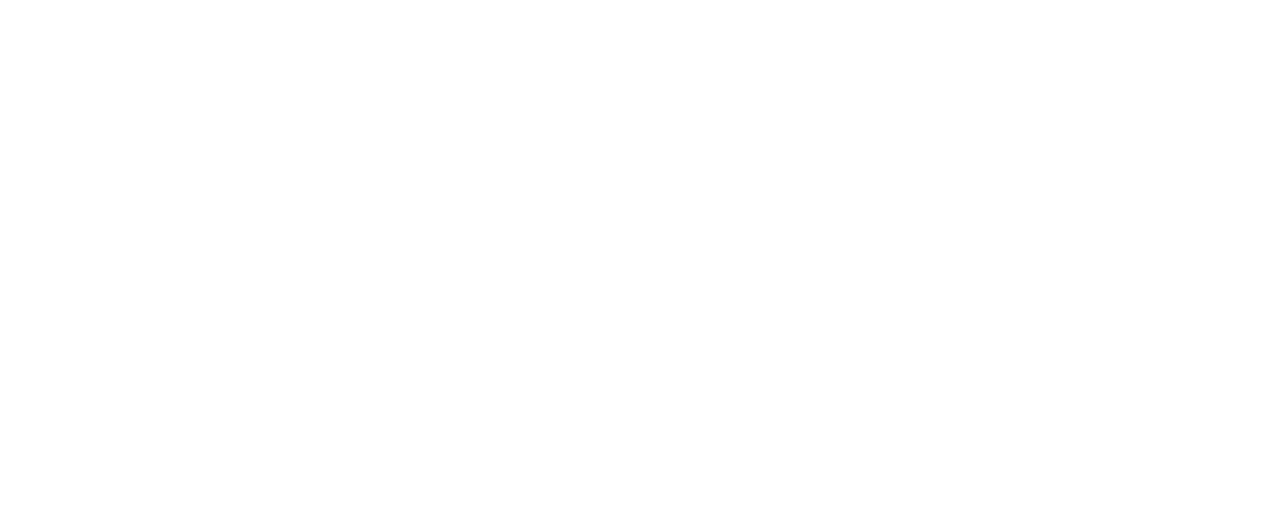
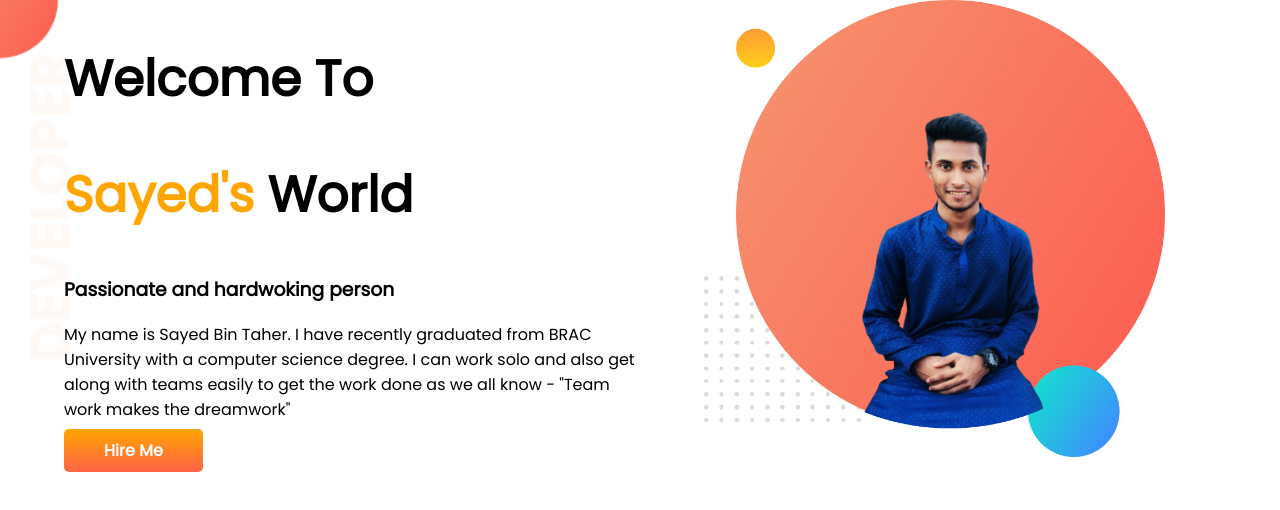
Before and after one commit to sayedbintaher/programming-hero-portfolio, a plain HTML site: page index.html in a window 1280 px wide. Drawn offline with Linux system fonts and the light colour scheme.

Commit message:
landing-page

```diff
--- a/index.html
+++ b/index.html
@@ -1,13 +1,34 @@
 <!DOCTYPE html>
 <html lang="en">
+
 <head>
     <meta charset="UTF-8">
     <meta http-equiv="X-UA-Compatible" content="IE=edge">
     <meta name="viewport" content="width=device-width, initial-scale=1.0">
     <title>My Portfolio</title>
+    <link rel="preconnect" href="https://fonts.googleapis.com">
+    <link rel="preconnect" href="https://fonts.gstatic.com" crossorigin>
+    <link href="https://fonts.googleapis.com/css2?family=Poppins&display=swap" rel="stylesheet">
     <link rel="stylesheet" href="style.css">
 </head>
+
 <body>
+    <section class="top-banner">
+        <div class="half-width">
+            <h1>Welcome To</h1>
+            <h1><span class="name-span">Sayed's</span> World</h1>
+            <h3>Passionate and hardwoking person</h3>
+            <p>My name is Sayed Bin Taher. I have recently graduated from BRAC University with a computer science
+                degree.
+                I can work solo and also get along with teams easily to get the work done as we all know -
+                "Team work makes the dreamwork"
+            </p>
+            <a class="hire-me-button" target="_blank" href="">Hire Me</a>
+        </div>
+        <div class="half-width">
+            <img src="images/sayed-profile.png" alt="profile-pic">
+        </div>
+    </section>
+</body>
 
-</body>
 </html>
--- a/style.css
+++ b/style.css
@@ -0,0 +1,39 @@
+body {
+    font-family: 'Poppins', sans-serif;
+    margin: 0;
+}
+
+h1 {
+    font-size: 50px;
+}
+
+.name-span {
+    color: orange;
+}
+
+section {
+    display: flex;
+}
+
+.half-width {
+    width: 50%;
+    padding-left: 5%;
+}
+
+.half-width img {
+    width: 80%;
+}
+
+.hire-me-button {
+    text-decoration: none;
+    background-image: linear-gradient(orange, tomato);
+    padding: 10px 40px;
+    color: white;
+    border-radius: 5px;
+    font-weight: 700;
+}
+
+.top-banner {
+    background-image: url(images/top-banner.png);
+    background-repeat: no-repeat;
+}
```
